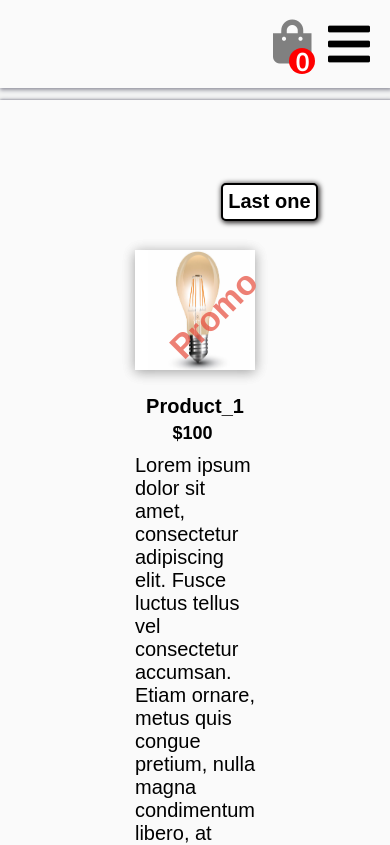
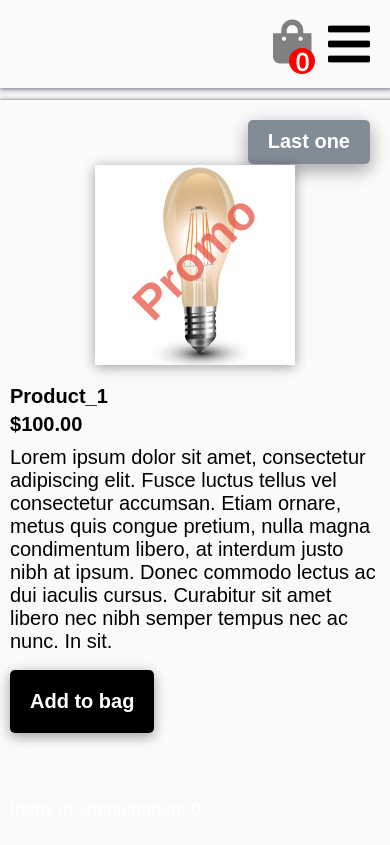
Before and after one commit to endriu17/Shop-app, a React (Create React App) app: page /product/1 in a window 390 px wide. Shown: the top 845 px of the page. Built offline with nearby package versions, Linux system fonts and the light colour scheme.

Commit message:
add RWD to productItem

```diff
--- a/src/components/Product/Product.js
+++ b/src/components/Product/Product.js
@@ -32,21 +32,21 @@ const Product = props => {
         {props.category[0]}!
       </span>
       <h4 className="product_promo">{props.category[2]}</h4>
+          <span
+            className="product-special_home"
+            style={{
+              visibility: props.category[1] === "" ? "hidden" : "show"
+            }}
+          >
+            {props.category[1]}
+          </span>
       <div className="product-wrapper" style={{ width: "100%" }}>
         <span className="product-name">{props.name}</span>
         <div className="product-price_wrapper">
           <span className="product-price ">
             $ {props.price.toFixed(2)}
           </span>
-          <span
-            className="product-item_special"
-            style={{
-              visibility: props.category[1] === "" ? "hidden" : "show"
-            }}
-          >
-            {props.category[1]}
-          </span>
-        <span className="product-price_old">{props.oldprice}</span>
+        <span className="products-price_old">{props.oldprice}</span>
         </div>
       </div>
     </Link>
--- a/src/components/Product/ProductItem/ProductItem.js
+++ b/src/components/Product/ProductItem/ProductItem.js
@@ -41,12 +41,6 @@ class ProductItem extends Component {
           <h4 className="product-item_promo">
             {data[this.props.id - 1].category[2]}
           </h4>
-          <img className="product-photo" src={found.photo} alt={found.name} />
-          <div className="product-wrapper_item" style={{ width: "60%" }}>
-            <span className="product-name">{found.name}</span>
-            <div className="product-price_wrapper">
-              <span className="product-price">${found.price}</span>
-              <span className="product-price_old">{found.oldPrice}</span>
               <p
                 className="product-item_special"
                 style={{
@@ -55,6 +49,12 @@ class ProductItem extends Component {
               >
                 {found.category[1]}
               </p>
+          <img className="product-photo" src={found.photo} alt={found.name} />
+          <div className="product-wrapper_item">
+            <span className="product-name">{found.name}</span>
+            <div className="product-price_wrapper">
+              <span className="product-price">${found.price.toFixed(2)}</span>
+              <span className="product-price_old">{found.oldprice}</span>
             </div>
             <p className="product-description">{found.description}</p>
           </div>
--- a/src/components/ShoppingBag/ShoppingBag.js
+++ b/src/components/ShoppingBag/ShoppingBag.js
@@ -5,7 +5,7 @@ import MediaQuery from "react-responsive";
 const ShoppingBag = props => {
   return (
     <NavLink
-      className="link-nav shoppingBag"
+      className="link-nav shoppingbag"
       to="/bag"
       activeStyle={{ fontWeight: "bold" }}
     >
--- a/src/components/sites/Bag.js
+++ b/src/components/sites/Bag.js
@@ -108,7 +108,7 @@ class Bag extends Component {
               {priceSum.push(bag[item.id - 1].price * item.count)}
             </span>
             <p className="bag-item_price">
-              ${bag[item.id - 1].price.toFixed(2) * item.count}
+              ${(bag[item.id - 1].price * item.count).toFixed(2)}
             </p>
             <div className="bag-number_wrapper">
               <div className="number-wrapper_set">
@@ -202,11 +202,11 @@ class Bag extends Component {
           key={bag[item.id - 1].id}
           data={priceSum.push(bag[item.id - 1].price * item.count)}
         >
-          <td data-column="#">1</td>
-          <td data-column="Product">{bag[item.id - 1].name}</td>
-          <td data-column="Items">{item.count}</td>
-          <td data-column="Price">{bag[item.id - 1].price.toFixed(2)}</td>
-          <td data-column="Sum">{(bag[item.id - 1].price * item.count).toFixed(2)}</td>
+          <td>1</td>
+          <td>{bag[item.id - 1].name}</td>
+          <td>{item.count}</td>
+          <td>{bag[item.id - 1].price.toFixed(2)}</td>
+          <td>{(bag[item.id - 1].price * item.count).toFixed(2)}</td>
         </tr>
       ));
       return (
--- a/src/components/sites/css/Navigation.css
+++ b/src/components/sites/css/Navigation.css
@@ -36,8 +36,12 @@ a.link-nav {
 }
 
 a.link-nav:hover {
-  text-decoration: underline;
+  border-bottom: 3px solid #fa8212c9;
   color: #000;
+}
+
+a.shoppingbag:hover {
+  border-bottom: none;
 }
 
 .link-nav_hidden {
@@ -81,12 +85,12 @@ a.link-nav_hidden {
   font-weight: bold;
   text-decoration: none;
   position: relative;
-  background-color: #fa973ac9;
+  background-color:#fa973a;
   width: 150px;
   margin-left: 20px;
   border-top-left-radius: 20px;
   border-top-right-radius: 20px;
-  box-shadow: 0 2px 12px 0 rgba(0, 0, 0, 0.2), 0 2px 12px 0 rgba(185, 126, 126, 0.19);
+  box-shadow: 0 6px 16px 0 rgba(0,0,0,0.2), 0 6px 20px 0 rgba(0,0,0,0.19);
 }
 
 a.navi-logo {
@@ -96,7 +100,7 @@ a.navi-logo {
 .logo-text {
   position: absolute;
   left: 5px;
-  top: 12px;
+  top: 10px;
   color: #fff;
   font-size: 26px;
   background-color: transparent;
--- a/src/components/sites/css/Product.css
+++ b/src/components/sites/css/Product.css
@@ -57,7 +57,7 @@
   }
 
   .product-price {
-    font-size: 18px;
+    font-size: 20px;
     font-weight: 600;
   }
 
@@ -65,18 +65,16 @@
     display: flex;
     justify-content: space-between;
     align-items: center;
-    /* width: 100%; */
     position: relative;
 
   }
 
   .product-item {
-    /* width: 80%; */
     display: flex;
     justify-content: space-between;
     align-items: center;
     padding: 100px;
-    /* margin: 0 auto; */
+    margin-left: 100px;
   }
 
   .product-item_new {
@@ -105,18 +103,29 @@
   .product-item_special {
     font-size: 20px;
     font-weight: bold;
-    margin: 0;
-    color: #000;
-    background-color: #fff;
-    padding: 5px;
+    color: #fff;
+    background-color: #2c3e5093;
+    padding: 10px 20px;
     height: 24px;
     border-radius: 5px;
-    border: 2px solid #000;
-    -webkit-box-shadow: 1px 1px 6px 1px #2e2b2b;
-    box-shadow: 1px 1px 5px 1px #2e2b2b;
+    box-shadow: 0 6px 16px 0 rgba(0,0,0,0.2), 0 6px 20px 0 rgba(0,0,0,0.19);
     position: absolute;
-    right: 0;
-    bottom: 70px;
+    right: 50px;
+    top: 70px;
+  }
+
+  .product-special_home {
+    font-size: 20px;
+    font-weight: bold;
+    color: #fff;
+    background-color: #2c3e5093;
+    padding: 10px 20px;
+    height: 24px;
+    border-radius: 5px;
+    box-shadow: 0 8px 16px 0 rgba(0,0,0,0.2), 0 6px 20px 0 rgba(0,0,0,0.19);
+    position: absolute;
+    right: 20px;
+    bottom: 100px;
   }
 
   .product_promo {
@@ -131,18 +140,23 @@
 
   .product-item_promo {
     position: absolute;
-    top: 120px;
-    left: 150px;
-    font-size: 4rem;
+    top: 220px;
+    left: 100px;
+    font-size: 3rem;
     color: #e74c3c;
     font-weight: bold;
+    margin: 0;
     transform: rotate(-45deg);
     opacity: 0.7;
+    z-index: 1;
   }
 
   .product-photo {
-    width: 200px;
-    height: 200px;
+    position: absolute;
+    top: 180px;
+    left: 100px;
+    width: 150px;
+    height: 150px;
     margin: 0;
     box-shadow: 0 2px 12px 0 rgba(0, 0, 0, 0.2), 0 2px 12px 0 rgba(0, 0, 0, 0.19);
 }
@@ -157,9 +171,10 @@
     background-color: #000;
     display: block;
     position: absolute;
-    bottom: 50px;
-    margin-left: 40%;
+    bottom: 80px;
+    left: 400px;
     border-radius: 5px;
+    box-shadow: 0 4px 12px 0 rgba(0,0,0,0.2), 0 3px 14px 0 rgba(0,0,0,0.19);
   }
 
   .add-to-bag:hover {
@@ -177,6 +192,14 @@
   }
 
   .product-price_old {
+    font-size: 18px;
+    text-decoration: line-through;
+    height: 18px;
+    margin-left: 5px;
+    color: #4e4e4e;
+  }
+
+  .products-price_old {
     font-size: 16px;
     text-decoration: line-through;
     height: 18px;
@@ -192,16 +215,18 @@
     font-family: Arial, Helvetica, sans-serif;
     position: relative;
     padding: 10px;
+    margin-left: 50px;
   }
 
   .add-to-bag_text {
     position: absolute;
-    bottom: 5px;
-    margin-left: 40%;
+    bottom: 15px;
+    left: 315px;
   }
 
   .add-to-bag_count {
     position: absolute;
-    bottom: 50px;
+    bottom: 100px;
+    left: 100px;
     font-size: 20px;
   }
--- a/src/components/sites/css/Shoppingbag.css
+++ b/src/components/sites/css/Shoppingbag.css
@@ -47,6 +47,7 @@
 
 .bag-description_hidden {
   transition: 0.5s ease;
+  max-width: 1200px;
   width: 100%;
   text-align: center;
   display: flex;
--- a/src/components/sites/css/ShoppingbagLink.css
+++ b/src/components/sites/css/ShoppingbagLink.css
@@ -1,4 +1,4 @@
-.shoppingBag {
+.shoppingbag {
   font-size: 24px;
   display: flex;
   justify-content: flex-start;
--- a/src/components/sites/css/mediaqueries.css
+++ b/src/components/sites/css/mediaqueries.css
@@ -2,10 +2,6 @@
   .sort-line {
     display: none;
   }
-
-  /* .nav-hamburger_hidden {
-    display: none;
-  } */
 }
 
 @media only screen and (max-width: 1060px) {
@@ -122,34 +118,49 @@
 
   .product-item {
     flex-direction: column;
-    padding: 100px 50px;
+    padding: 0 50px 100px;
+    margin: 0 auto;
   }
 
   .product-photo {
-    width: 120px;
-    height: 120px;
+    position: relative;
+    width: 200px;
+    height: 200px;
+    margin: 0 auto;
+    top: 10px;
+    left: 0;
   }
 
   .product-item_promo {
-    font-size: 34px;
-    top: 150px;
-    left: 41%;
+    position: relative;
+    top: 130px;
+    left: 0;
   }
 
   .product-wrapper_item {
-    align-items: center;
     margin-top: 15px;
     width: 100%;
+    margin: 20px auto;
   }
 
   .product-item_special {
-    top: -240px;
-    right: -100px;
+    top: 0;
+    right: 20px;
   }
 
   .add-to-bag {
-    margin: 0 auto;
-    bottom: 100px;
+    left: 25%;
+    bottom: 120px;
+  }
+
+  .add-to-bag_text {
+    left: 25%;
+    bottom: 60px;
+  }
+
+  .add-to-bag_count {
+    bottom: 15px;
+    left: 25%;
   }
 }
 
@@ -183,4 +194,30 @@
     font-size: 14px;
   }
 
+  .product-container {
+    padding: 0 5px 100px;
+  }
+
+  .product-item {
+    padding: 0 5px 50px;
+  }
+
+  .product-wrapper_item {
+    padding: 10px 0;
+  }
+
+  .add-to-bag {
+    left: 10px;
+  }
+
+  .add-to-bag_text {
+    left: 10px;
+    font-size: 14px;
+  }
+
+  .add-to-bag_count {
+    left: 10px;
+    font-size: 18px
+  }
+
 }
```
